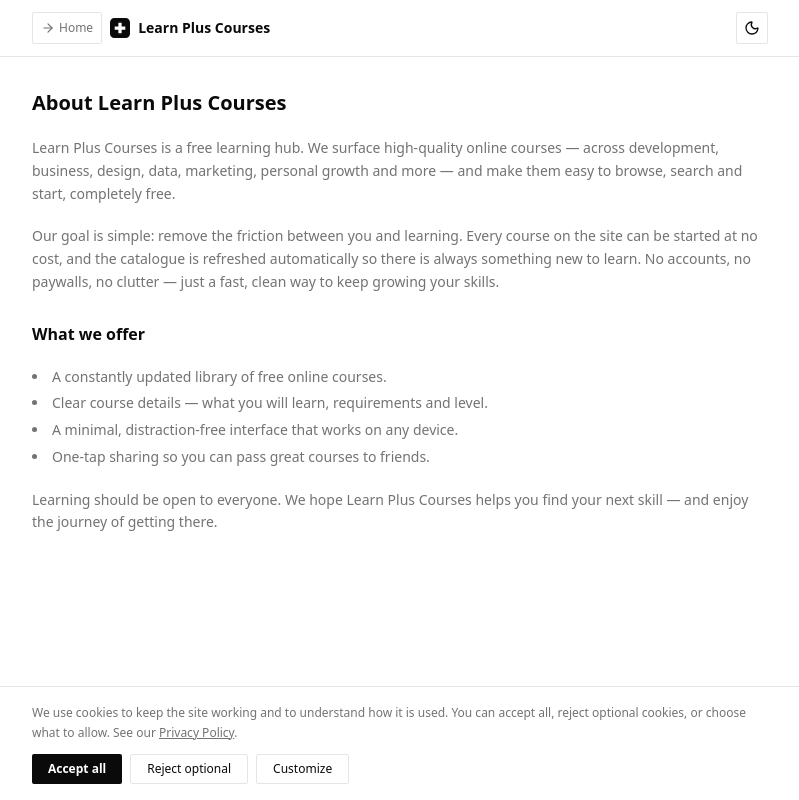
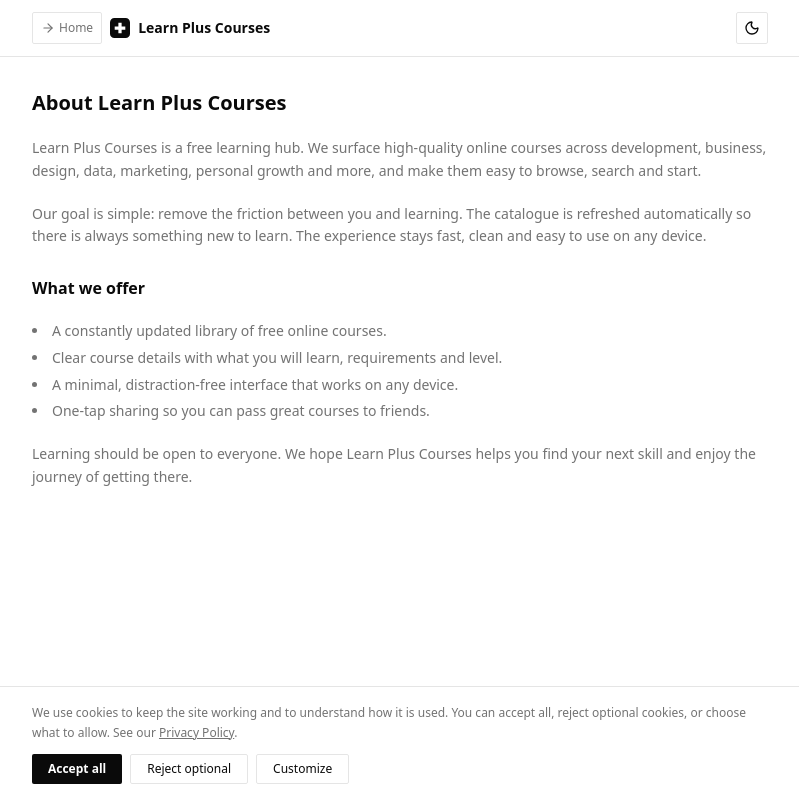
Before and after one commit to 6eu6/owl-course, a Next.js app: page /about in a window 1280 px wide. Shown: the whole page, without its empty margins (240-1039 px from the left). Built offline with nearby package versions, Linux system fonts and the light colour scheme; no server answers.

Commit message:
Clean dash punctuation on about page

```diff
--- a/src/app/about/page.tsx
+++ b/src/app/about/page.tsx
@@ -16,29 +16,28 @@
         <h1 className="text-xl font-bold">About Learn Plus Courses</h1>
 
         <p className="text-sm text-muted-foreground leading-relaxed">
-          Learn Plus Courses is a free learning hub. We surface high-quality online courses —
-          across development, business, design, data, marketing, personal growth and more — and
-          make them easy to browse, search and start, completely free.
+          Learn Plus Courses is a free learning hub. We surface high-quality online courses
+          across development, business, design, data, marketing, personal growth and more, and
+          make them easy to browse, search and start.
         </p>
 
         <p className="text-sm text-muted-foreground leading-relaxed">
-          Our goal is simple: remove the friction between you and learning. Every course on the
-          site can be started at no cost, and the catalogue is refreshed automatically so there is
-          always something new to learn. No accounts, no paywalls, no clutter — just a fast, clean
-          way to keep growing your skills.
+          Our goal is simple: remove the friction between you and learning. The catalogue is
+          refreshed automatically so there is always something new to learn. The experience stays
+          fast, clean and easy to use on any device.
         </p>
 
         <h2 className="text-base font-semibold pt-2">What we offer</h2>
         <ul className="text-sm text-muted-foreground leading-relaxed list-disc list-inside space-y-1">
           <li>A constantly updated library of free online courses.</li>
-          <li>Clear course details — what you will learn, requirements and level.</li>
+          <li>Clear course details with what you will learn, requirements and level.</li>
           <li>A minimal, distraction-free interface that works on any device.</li>
           <li>One-tap sharing so you can pass great courses to friends.</li>
         </ul>
 
         <p className="text-sm text-muted-foreground leading-relaxed">
           Learning should be open to everyone. We hope Learn Plus Courses helps you find your next
-          skill — and enjoy the journey of getting there.
+          skill and enjoy the journey of getting there.
         </p>
       </main>
       <SiteFooter />
```
